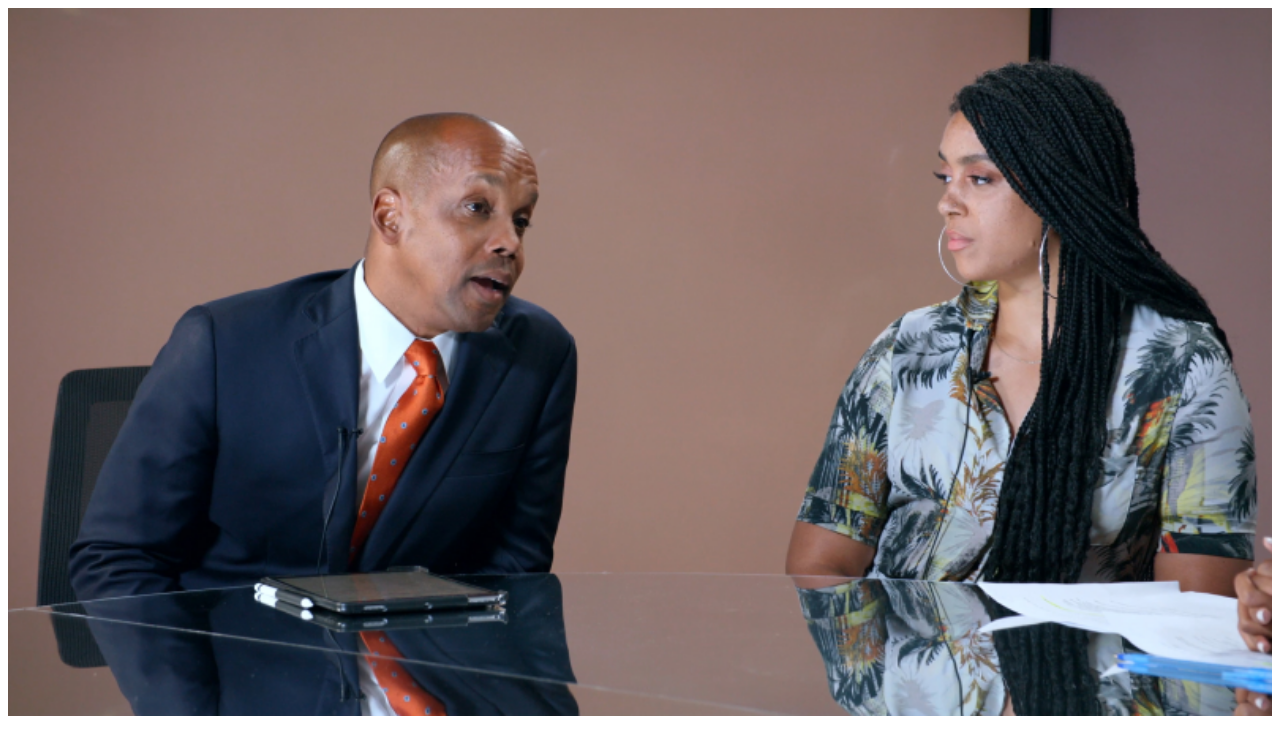
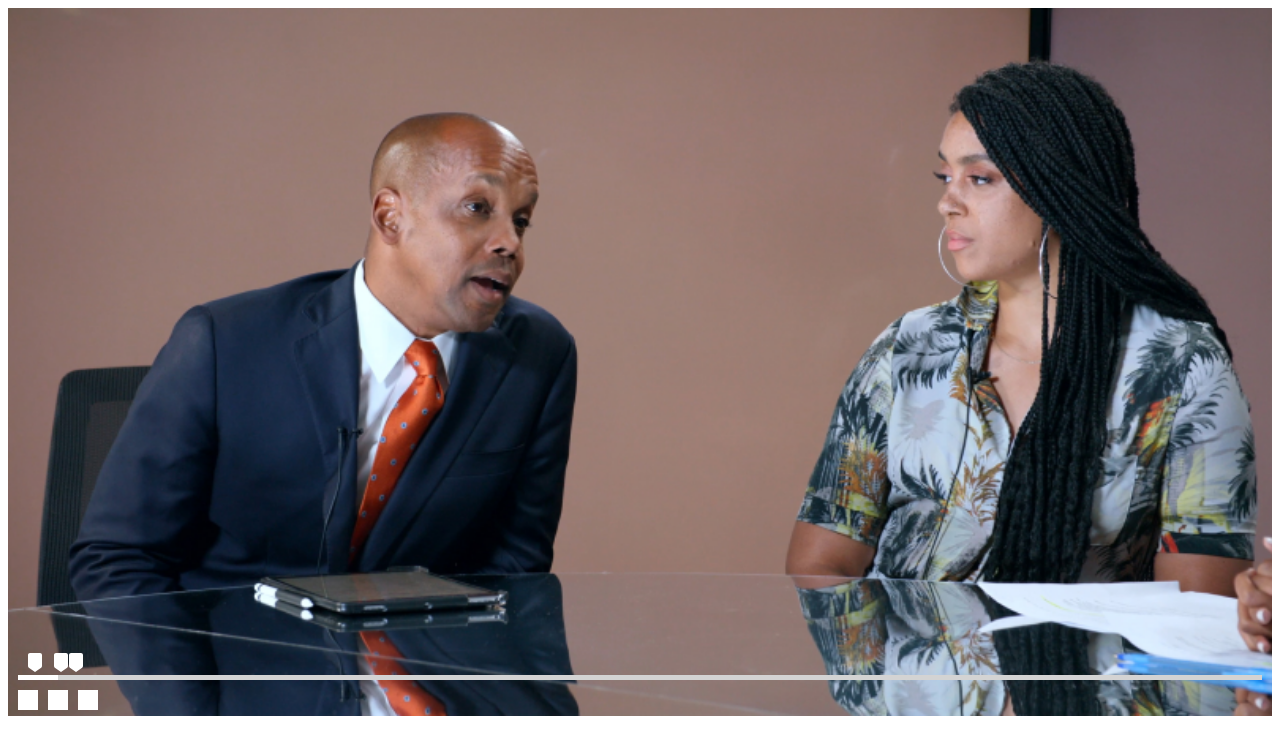
Before and after one commit to Jenpaulino3/dreams_fe_assignment, a Vue app: page / in a window 1280 px wide. Shown: the top 754 px of the page. Built offline with nearby package versions, Linux system fonts and the light colour scheme.

Commit message:
added marker svg, styling, and events

```diff
--- a/src/components/VideoPlayer.vue
+++ b/src/components/VideoPlayer.vue
@@ -8,6 +8,24 @@
                 <div class="progress-bar">
                     <div class="playhead"></div>
                 </div>
+                <div class="marker"
+                        v-for="marker in videoInfo.markers"
+                        :key="marker.id"
+                        :style="markerPosition(marker.timecode)"
+                        @mouseover="onMarkerEvent(true)"
+                        @mouseleave="onMarkerEvent(false)">
+                        <svg
+                            xmlns="http://www.w3.org/2000/svg"
+                            width="24"
+                            height="24"
+                            viewBox="0 0 24 24">
+                                <path d="M0 0h24v24H0z" fill="none"/>
+                                <path
+                                    d="M17.63 5.84C17.27 5.33 16.67 5 16 5L5 5.01C3.9 5.01 3 5.9 3 7v10c0 1.1.9 1.99 2 1.99L16 19c.67 0 1.27-.33 1.63-.84L22 12l-4.37-6.16z"
+                                    :fill="markerIsHovered ? '#00A3FF' :
+                                    '#fff' " />
+                        </svg>
+                    </div>
                 <div class="player-controls">
                     <div class="control" v-for="control in playerControls" :key="control">
                     </div>
@@ -23,6 +41,8 @@ export default {
             container: null,
             videoImage: require('../assets/images/video-image.png'),
             setPlayerUIDisplay: null,
+            markerSVG: require('../assets/marker-24px.svg'),
+            markerIsHovered: false,
             videoInfo: {
                 duration: 547,
                 markers: [
@@ -48,14 +68,23 @@ export default {
             ],
         }
     },
-    methods: {
-        onMouseEvent(condition){
-            condition === 'show' ? this.setPlayerUIDisplay = { display: 'block'}
-                : this.setPlayerUIDisplay = { display: 'none' }
-        }
-    },
     mounted () {
         this.container = this.$refs.player
+    },
+    methods: {
+        onMouseEvent (condition) {
+            condition === 'show' ? this.setPlayerUIDisplay = { display: 'block'}
+                : this.setPlayerUIDisplay = { display: 'block' }
+        },
+        markerPosition (timecode) {
+            let calc = (100/this.videoInfo.duration) * timecode + 'px'
+            let position = { left: calc }
+            return position
+        },
+        onMarkerEvent (condition) {
+            condition === true ? this.markerIsHovered = true
+                : this.markerIsHovered = false
+        }
     }
 }
 </script>
@@ -66,18 +95,25 @@ export default {
                 width: 100%;
             }
             .player-ui {
-                display: none;
+                display: block;
                 .progress-bar {
+                    display: flex;
                     position: relative;
                     height: 5px;
                     top: -45px;
                     margin: 0 10px;
-                    background-color: grey;
-                    // width: 547px;
+                    background-color: lightgrey;
                     .playhead {
                         height: 5px;
                         background-color: #fff;
                         width: 40px;
+                    }
+                }
+                .marker {
+                    position: absolute;
+                    margin-top: -75px;
+                    svg {
+                        transform: rotate(90deg);
                     }
                 }
             }
@@ -93,7 +129,6 @@ export default {
                     background-color: #fff;
                 }
             }
-
         }
     }
 </style>
```
